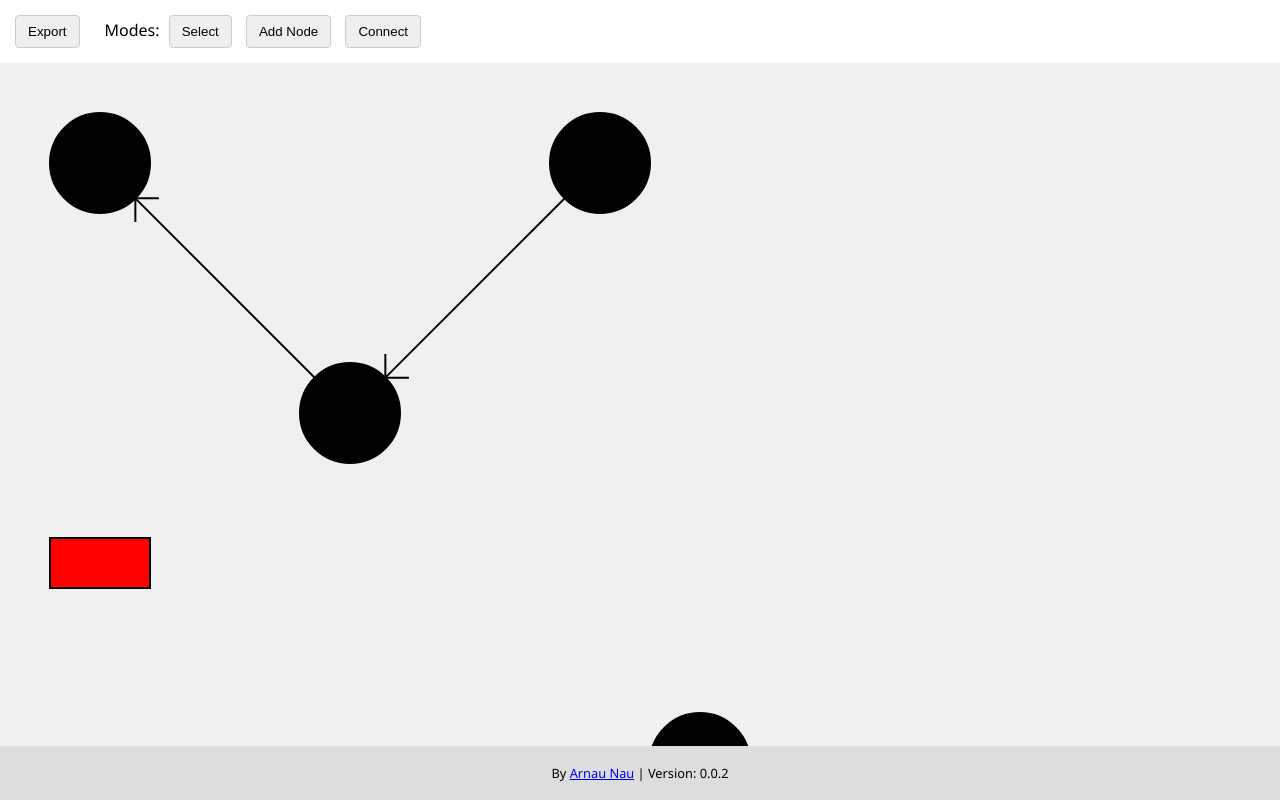
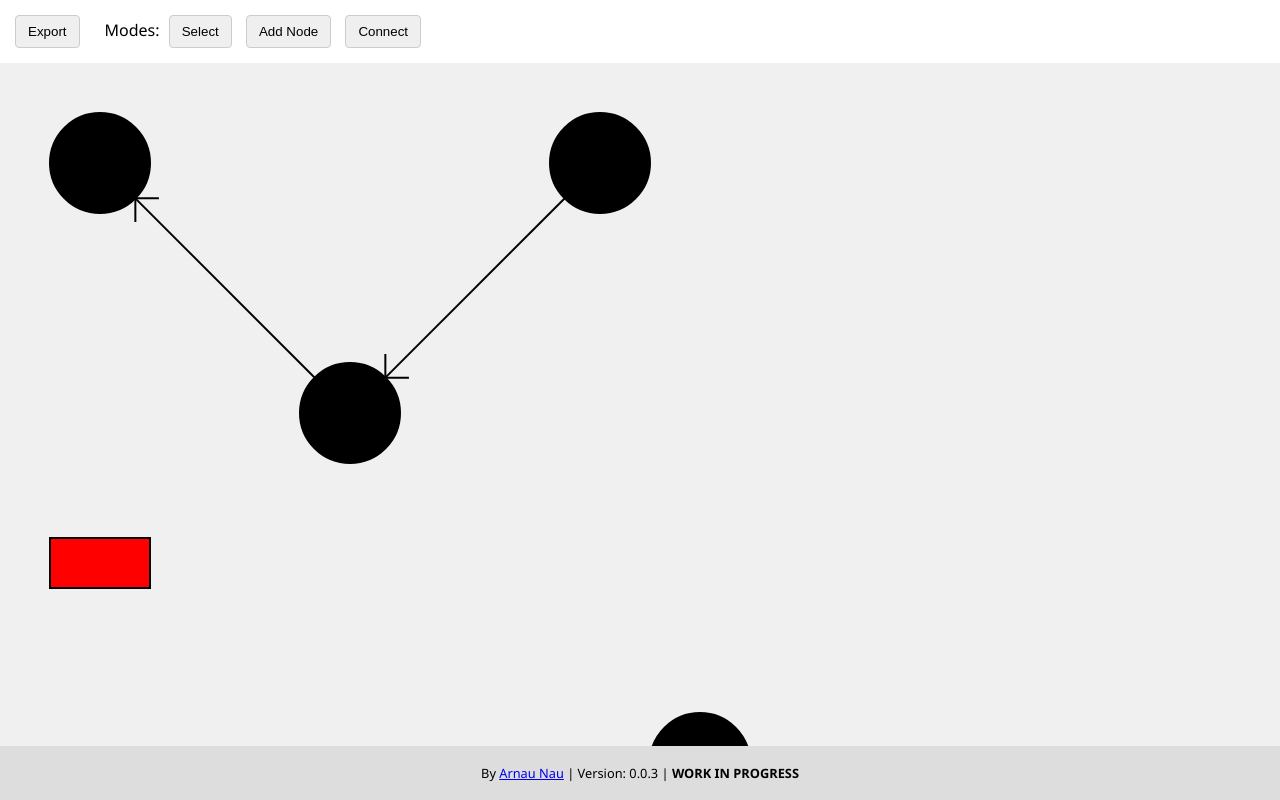
Before and after one commit to ArnauNau/Microflow, a website with bundled scripts: page public/index.html in a window 1280 px wide. Built offline with nearby package versions, Linux system fonts and the light colour scheme.

Commit message:
[UI/UX] Work In Progress disclosure, upgrade to 0.0.3.

```diff
--- a/package.json
+++ b/package.json
@@ -1,6 +1,6 @@
 {
   "name": "microflow",
-  "version": "0.0.2",
+  "version": "0.0.3",
   "main": "index.js",
   "type": "module",
   "scripts": {
--- a/public/index.html
+++ b/public/index.html
@@ -22,7 +22,7 @@
 
 
     <footer id="information-bar">
-        <p>By <a href="https://a.rnau.me">Arnau Nau</a> | Version: <span id="version">loading...</span></p>
+        <p>By <a href="https://a.rnau.me">Arnau Nau</a> | Version: <span id="version">loading...</span> | <b>WORK IN PROGRESS</b></p>
     </footer>
 
     <script type="module" src="dist/index.js"></script>
--- a/src/version.ts
+++ b/src/version.ts
@@ -1,4 +1,4 @@
-export const VERSION = '0.0.2';
+export const VERSION = '0.0.3';
 
 const versionText = document.getElementById('version') as HTMLSpanElement;
 
```
